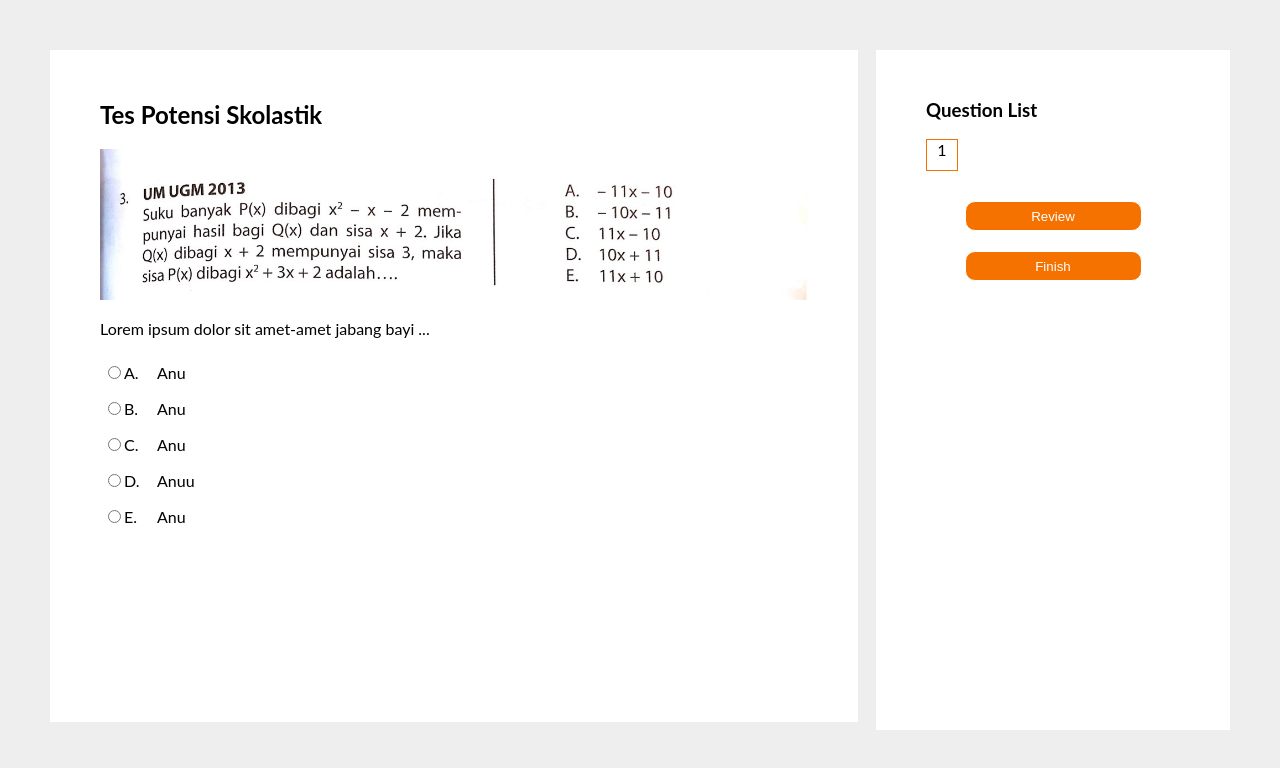
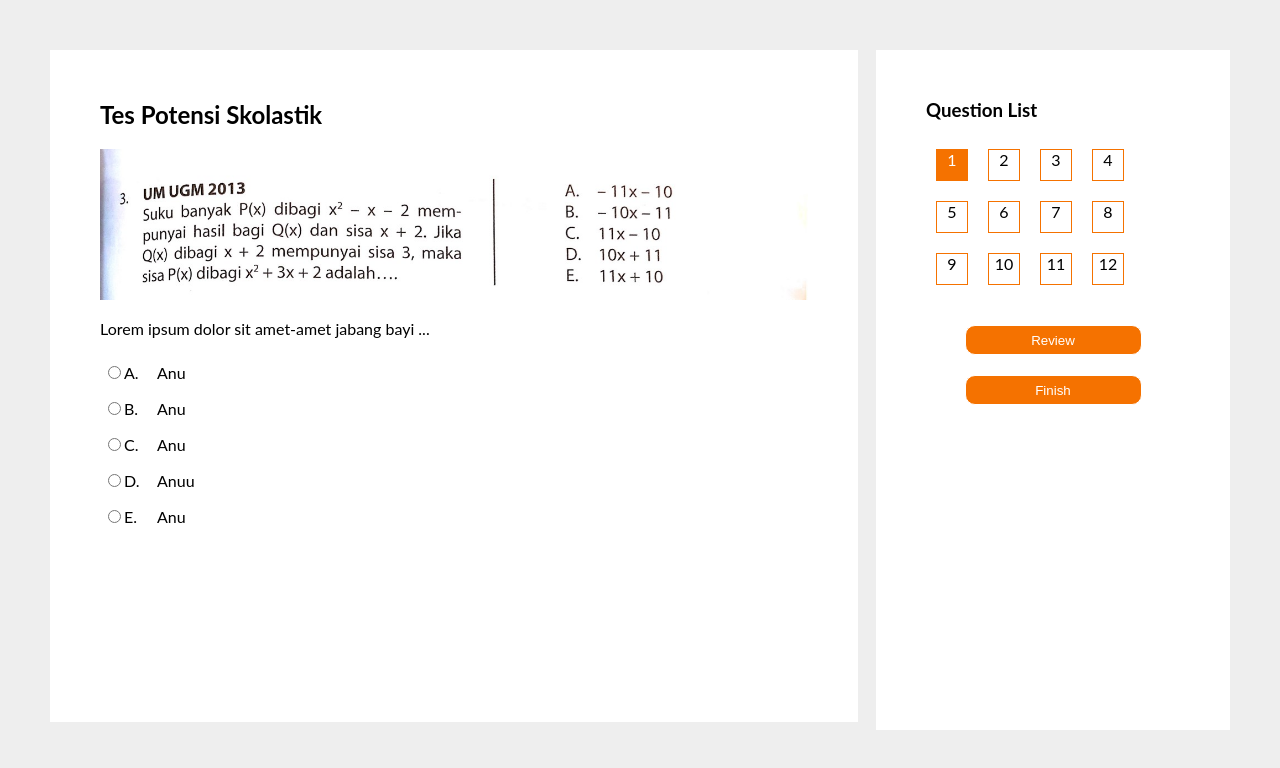
Before and after one commit to akhmaliswara/Akhmal-Iswara-Adjie-eduka-fe-internship, a Vue app: page /#/tryout/1 in a window 1280 px wide. Shown: the top 768 px of the page. Built offline with nearby package versions, Linux system fonts and the light colour scheme.

Commit message:
add component number_question

```diff
--- a/src/router/index.js
+++ b/src/router/index.js
@@ -17,7 +17,7 @@ const routes = [
   {
     path: '/tryout/1',
     name: 'tryout-page',
-    component: () => import('../views/tryout_page.vue')
+    component: () => import('../views/tryout_page/index.vue')
   }
 ];
 
--- /dev/null
+++ b/src/views/tryout_page/components/number_question.vue
@@ -0,0 +1,33 @@
+<template>
+	<div class="number_question" v-bind:class="{'number_question_clicked': (id == current_number)}">
+		<div class="number" id="1">{{id}}</div>
+	</div>
+</template>
+
+<script>
+export default {
+	name: "NumberQuestion",
+	props: {
+		id: Number,
+		current_number: Number,
+	}
+};
+</script>
+
+<style lang="scss" scoped>
+$orange: #f57200;
+
+.number_question {
+	width: 30px;
+	height: 30px;
+	border: 1.5px solid $orange;
+	text-align: center;
+	margin: 10px;
+	color: black;
+	background-color: white;
+}
+.number_question_clicked {
+	background-color: $orange;
+	color: white;
+}
+</style>
--- a/src/views/tryout_page.vue
+++ b/src/views/tryout_page/index.vue
@@ -4,7 +4,9 @@
 			<div class="content menu_side">
 				<div class="question_picker">
 					<h3>Question List</h3>
-					<div class="number" id="1">1</div>
+					<div class="question_list">
+						<NumberQuestion v-for="n in 12" v-bind:key="n" :id="n" :current_number="current_number"></NumberQuestion>
+					</div>
 				</div>
 				<div class="button_container">
 					<button class="button" id="review_button">Review</button>
@@ -13,28 +15,28 @@
 			</div>
 			<div class="content main_side">
 				<h2>Tes Potensi Skolastik</h2>
-				<img class="img_soal" src="./../assets/question_example.jpg">
+				<img class="img_soal" src="./../../assets/question_example.jpg">
 				<p>Lorem ipsum dolor sit amet-amet jabang bayi ...</p>
 				<table>
 					<tr>
 						<td><input type="radio" value="A" name="option"><label>A. </label></td>
-						<td><label>Anu</label></td>
+						<td><label id="A">Anu</label></td>
 					</tr>
 					<tr>
 						<td><input type="radio" value="B" name="option"><label>B. </label></td>
-						<td><label>Anu</label></td>
+						<td><label id="B">Anu</label></td>
 					</tr>
 					<tr>
 						<td><input type="radio" value="C" name="option"><label>C. </label></td>
-						<td><label>Anu</label></td>
+						<td><label id="C">Anu</label></td>
 					</tr>
 					<tr>
 						<td><input type="radio" value="D" name="option"><label>D. </label></td>
-						<td><label>Anuu</label></td>
+						<td><label id="D">Anuu</label></td>
 					</tr>
 					<tr>
 						<td><input type="radio" value="E" name="option"><label>E. </label></td>
-						<td><label>Anu</label></td>
+						<td><label id="E">Anu</label></td>
 					</tr>
 				</table>
 			</div>
@@ -43,8 +45,18 @@
 </template>
 
 <script>
+import NumberQuestion from './components/number_question.vue';
+
 export default {
 	name: "tryout-page",
+	components: {
+		NumberQuestion,
+	},
+	data() {
+		return {
+			current_number: 1,
+		}
+	}
 };
 </script>
 
@@ -64,17 +76,15 @@ $orange: #f57200;
 }
 .menu_side {
 	float: right;
-	min-width: 200px;
+	min-width: 300px;
 	width: 30%;
 	height: 100%;
 }
 .question_picker {
 	padding: 30px 50px 30px 50px;
-	.number {
-		width: 30px;
-		height: 30px;
-		border: 1.5px solid $orange;
-		text-align: center;
+	.question_list {
+		display: flex;
+		flex-wrap: wrap;
 	}
 }
 .button_container {
@@ -108,5 +118,4 @@ $orange: #f57200;
 	}
 	overflow: auto;
 }
-
 </style>
```
